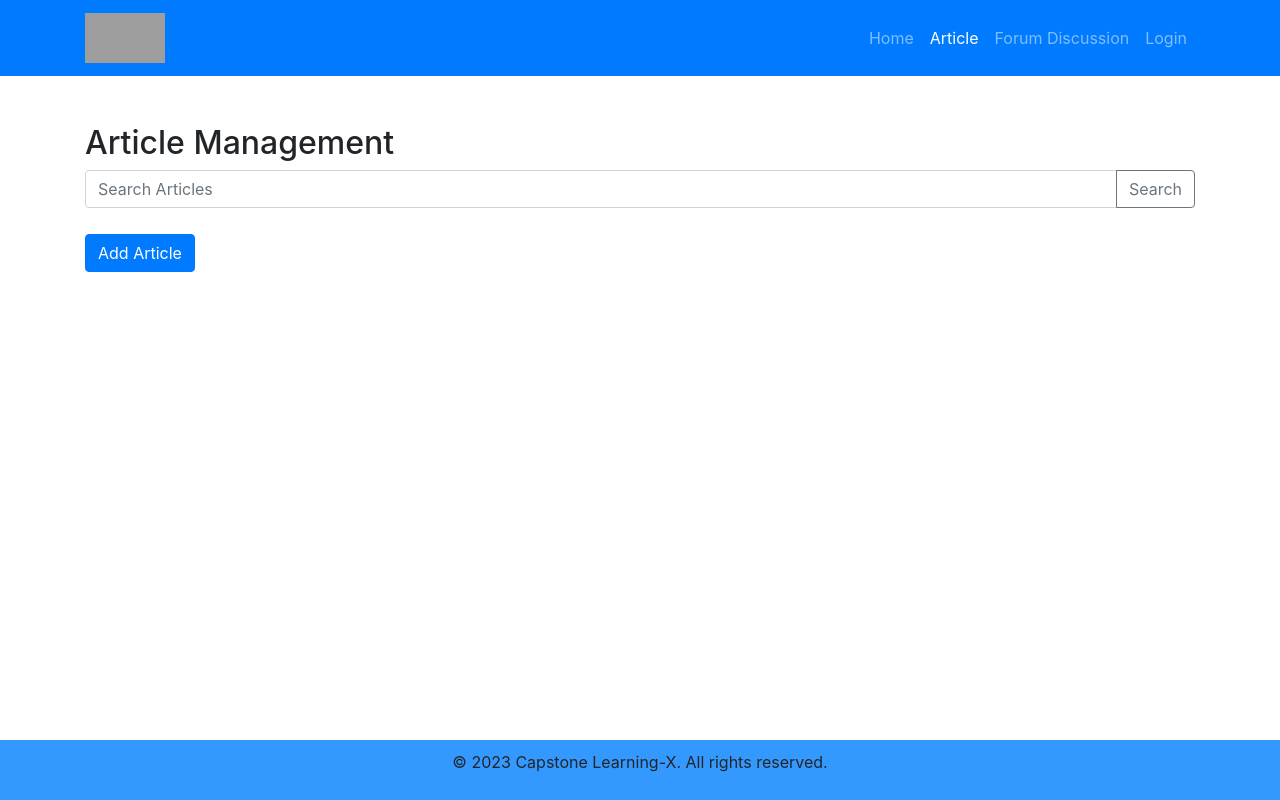
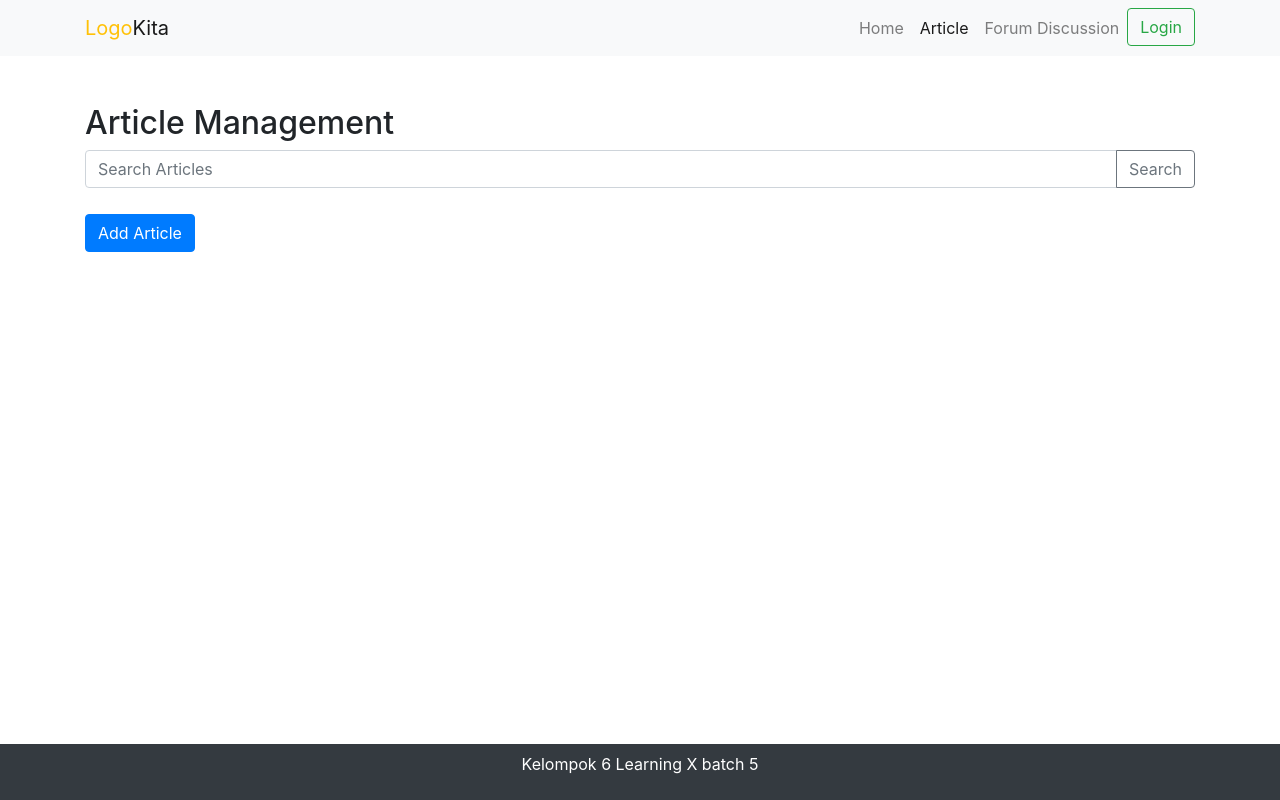
Before and after one commit to Keten991/project_akhir, a Flask app: template templates/article_admin.html in a window 1280 px wide. Run offline with Flask 3, Linux system fonts and the light colour scheme; the template is opened without the code that fills it, so the values that code supplies are empty; some libraries are stand-ins or nearby versions; grey boxes are pictures that could not be loaded.

Commit message:
edit nav and footer admin-article by dewi lukas

```diff
--- a/templates/article_admin.html
+++ b/templates/article_admin.html
@@ -4,7 +4,7 @@
     <meta charset="UTF-8">
     <meta name="viewport" content="width=device-width, initial-scale=1.0">
     <link href="https://maxcdn.bootstrapcdn.com/bootstrap/4.5.2/css/bootstrap.min.css" rel="stylesheet">
-    <title>Article Management</title>
+    <title>Article Admin</title>
     <style>
         body {
             display: flex;
@@ -25,6 +25,15 @@
         }
 
         footer {
+            background-color: #333;
+            color: #fff;
+            text-align: center;
+            padding: 1em;
+            position: fixed;
+            bottom: 0;
+            width: 100%;
+        }
+        footer {
             background-color: #3399ff;
             padding: 10px 0;
             text-align: center;
@@ -34,26 +43,24 @@
 </head>
 <body>
 
-    <nav class="navbar navbar-expand-md navbar-dark bg-primary sticky-top" id="navbar">
+    <nav class="navbar navbar-expand-md navbar-light bg-light sticky-top" id="navbar">
 		<div class="container">
-			<!-- <h1><a href="#" class="navbar-brand">Heavy coding</a></h1> -->
-            <a class="navbar-brand" href="#">
-                <img src="logo.png" alt="logo" style="width:80px; height:50px;">
-            </a>
-			<button class="navbar-toggler" data-toggle="collapse" data-target="#mynav" >
-				<span class="navbar-toggler-icon"></span>
-			</button>
+            <a class="navbar-brand" href="#"><span class="text-warning">Logo</span>Kita</a> <button
+                aria-controls="navbarSupportedContent" aria-expanded="false" aria-label="Toggle navigation"
+                class="navbar-toggler" data-bs-target="#navbarSupportedContent" data-bs-toggle="collapse"
+                type="button"><span class="navbar-toggler-icon"></span></button>
 			<div class="collapse navbar-collapse" id="mynav">
 				<ul class="navbar-nav ml-auto text-center">
                     <li class="nav-item"><a class="nav-link" href="">Home</a></li>
-                    <li class="nav-item"><a class="nav-link active" href="#" style="color:#fff;">Article</a></li>
+                    <li class="nav-item"><a class="nav-link active" href="#" style="">Article</a></li>
                     <li class="nav-item"><a class="nav-link" href="">Forum Discussion</a></li>
-                    <li class="nav-item"><a class="nav-link" href="">Login</a></li>
+                    <li><a class="btn btn-outline-success" href="/login">Login</a></li>
 				</ul>
 
 			</div>
 		</div>
 	</nav>
+
 
     <main class="flex-shrink-0">
         <div class="container mt-5">
@@ -105,8 +112,10 @@
             </div>
     </main>
 
-    <footer>
-        <p>&copy; 2023 Capstone Learning-X. All rights reserved.</p>
+    <footer class="bg-dark p-2 text-center">
+        <div class="container">
+            <p class="text-white">Kelompok 6 Learning X batch 5</p>
+        </div>
     </footer>
 
     <script src="https://code.jquery.com/jquery-3.5.1.slim.min.js"></script>
```
